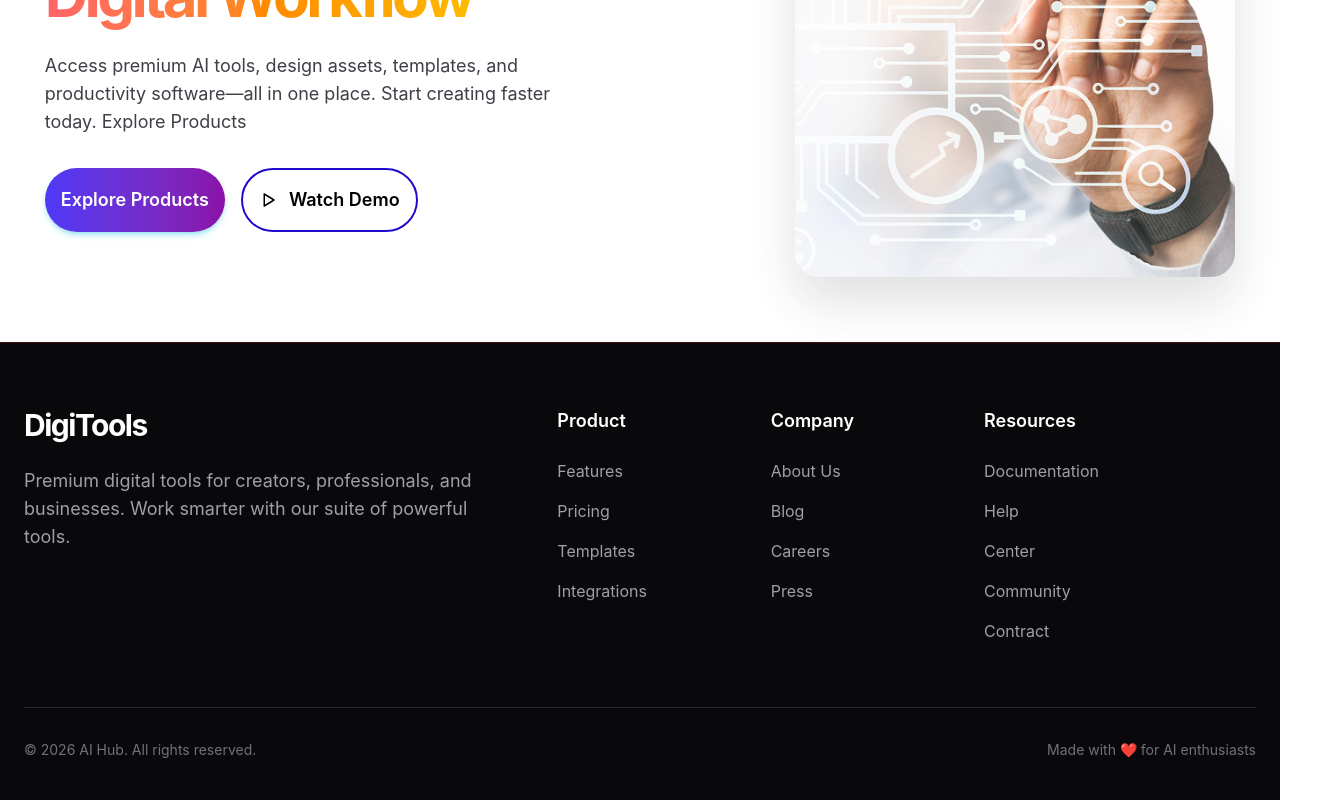
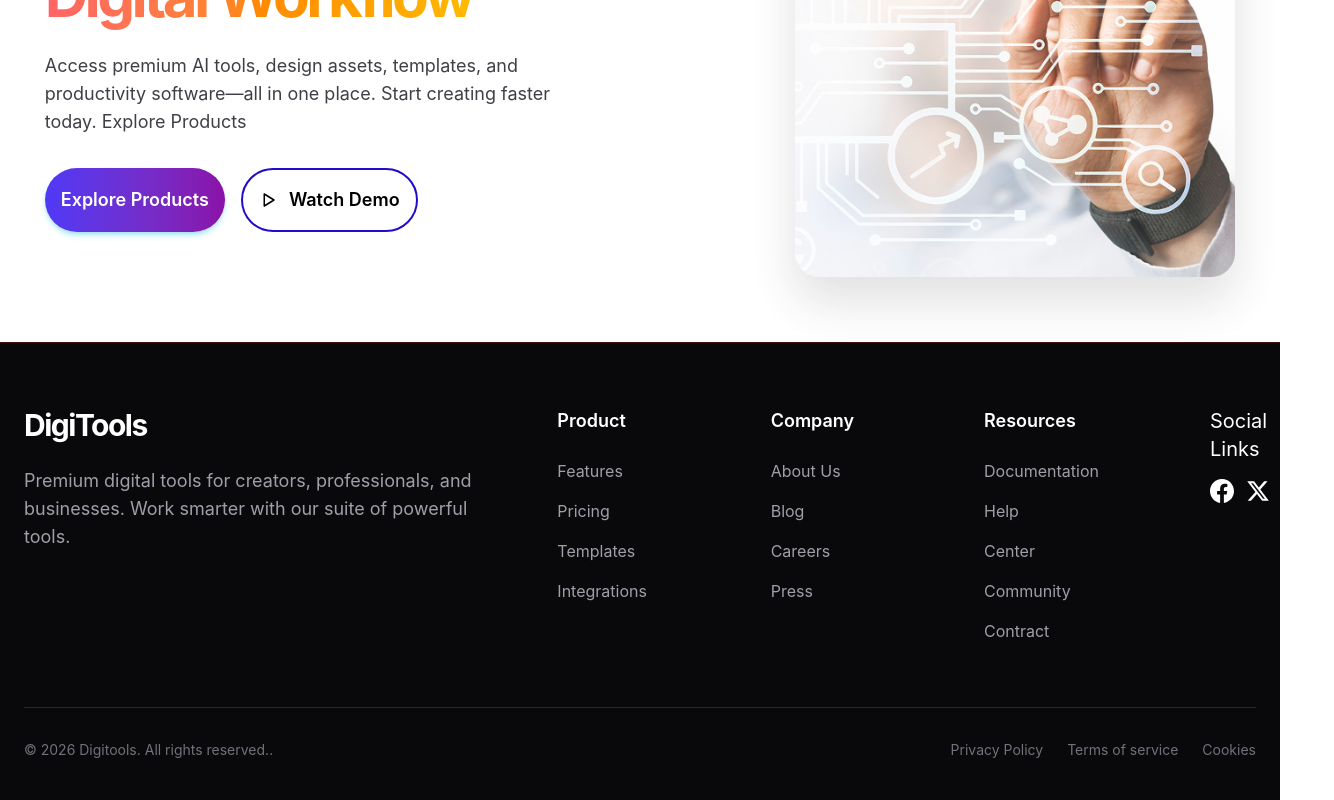
Before and after one commit to shamsul756/Ai-model-hub, a React (Vite) app: page / in a window 1280 px wide. Shown: the part 380-1180 px from the top of the page, 1334 px wide, since content can reach past the window. Built offline with nearby package versions, Linux system fonts and the light colour scheme.

Commit message:
added icon in footer

```diff
--- a/src/Components/Navbar/Footer/Footer.jsx
+++ b/src/Components/Navbar/Footer/Footer.jsx
@@ -1,4 +1,7 @@
 import React from 'react';
+import { BsFacebook } from 'react-icons/bs';
+import { FaInstagramSquare } from 'react-icons/fa';
+import { FaXTwitter } from 'react-icons/fa6';
 
 const Footer = () => {
     return (
@@ -21,6 +24,7 @@ const Footer = () => {
 
 
                     </div>
+
 
                     {/* Quick Links */}
                     <div className="md:col-span-2">
@@ -74,8 +78,8 @@ const Footer = () => {
                             </li>
                         </ul>
                     </div>
-
-                    <div className="md:col-span-3">
+<div className='flex gap-2 '>
+                    <div className="md:col-span-2">
                         <h3 className="text-white font-semibold mb-6 text-lg">Resources </h3>
                         <ul className="space-y-4 text-zinc-400">
                             <li>
@@ -103,19 +107,48 @@ const Footer = () => {
                                     Contract
                                 </a>
                             </li>
+
                         </ul>
+
+
+
+                    </div>
+                     {/* social icon  */}
+                      <div className='px-7 ml-[75px]'>
+                       <p className='text-white font-semi-bold text-xl'> Social Links </p>
+                       <div className='list-none flex gap-3 mx-auto'>
+                       <li className='text-white py-4 text-2xl hover:text-gray-600'><BsFacebook/></li>
+                       <li className='text-white py-4 text-2xl hover:text-gray-600'><FaXTwitter/></li>
+                       <li className='text-white py-4 text-2xl hover:text-gray-600'><FaInstagramSquare/></li>
+                       </div>
+                      </div>
                       </div>
                 </div>
 
+
+
                 {/* Bottom Bar */}
                 <div className="mt-16 pt-8 border-t border-zinc-800 flex flex-col md:flex-row items-center justify-between gap-4 text-sm text-zinc-500">
-                    <div>© {new Date().getFullYear()} AI Hub. All rights reserved.</div>
+                    <div>© {new Date().getFullYear()} Digitools. All rights reserved..</div>
 
                     <div className="flex gap-6">
+                        <li className='list-none'>
                             <a href="#" className="hover:text-red-400 transition">
-                            Made with ❤️ for AI enthusiasts
+                                Privacy Policy
                             </a>
+                        </li>
+                        <li className='list-none'>
+                            <a href="#" className="hover:text-red-400 transition">
+                                Terms of service
+                            </a>
+                        </li> <li className='list-none'>
+                            <a href="#" className="hover:text-red-400 transition">
+                                Cookies
+                            </a>
+                        </li>
+
                     </div>
+
                 </div>
             </div>
         </footer>
```
Lines whose indentation alone changed are shown as unchanged.
